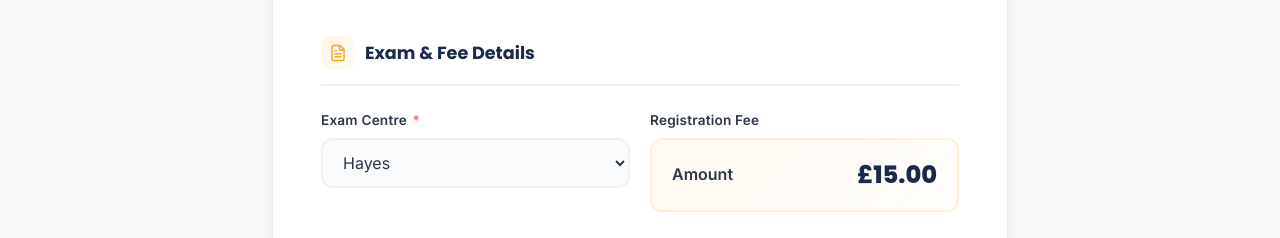
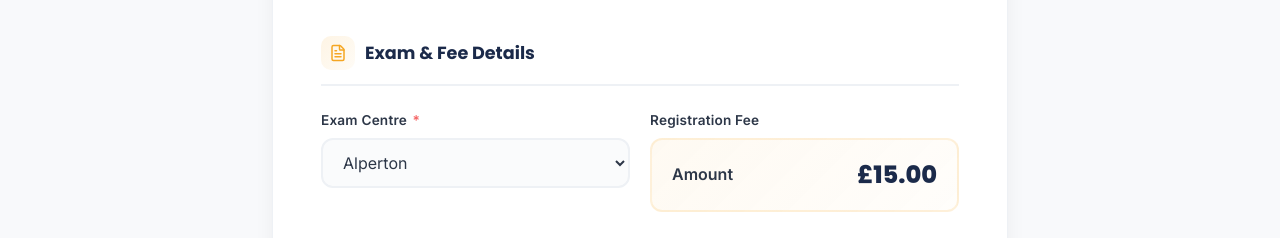
Before and after one commit to NodeKidos/smart_star_frontend, a Next.js app: page /apply-now in a window 1280 px wide. Shown: the part 1260-1498 px from the top of the page. Built offline with nearby package versions, Linux system fonts and the light colour scheme; no server answers.

Commit message:
chore: update primary exam center to Alperton and mark others as unavailable

```diff
--- a/src/app/apply-now/page.tsx
+++ b/src/app/apply-now/page.tsx
@@ -38,7 +38,7 @@ const INITIAL_FORM: FormData = {
     address: '',
     city: '',
     postcode: '',
-    examCenter: 'Hayes',
+    examCenter: 'Alperton',
     paymentReference: '',
 };
 
@@ -269,7 +269,8 @@ export default function ApplyNowPage() {
                             <div className={styles.formGroup}>
                                 <label className={styles.formLabel} htmlFor="examCenter">Exam Centre <span className={styles.formRequired}>*</span></label>
                                 <select id="examCenter" name="examCenter" className={styles.formSelect} value={formData.examCenter} onChange={handleChange}>
-                                    <option value="Hayes">Hayes</option>
+                                    <option value="Alperton">Alperton</option>
+                                    <option value="Hayes" disabled>Hayes (Currently Unavailable)</option>
                                     <option value="Harrow" disabled>Harrow (Currently Unavailable)</option>
                                 </select>
                             </div>
--- a/src/app/exam-center/page.tsx
+++ b/src/app/exam-center/page.tsx
@@ -10,15 +10,15 @@ export default function ExamCenterPage() {
 
                 <span className={styles.label}>Exam Center</span>
 
-                <h2 className={styles.title}>📍 Harrow, London</h2>
+                <h2 className={styles.title}>📍 Alperton, London</h2>
 
                 <p className={styles.subtitle}>
-                    Smart Star Competition official exam center located in Harrow, London.
+                    Smart Star Competition official exam center located in Alperton, London.
                 </p>
 
                 <div className={styles.mapWrapper}>
                    <iframe
-  src="https://maps.google.com/maps?q=51.5806,-0.3417&z=16&output=embed"
+  src="https://maps.google.com/maps?q=Alperton,London&z=15&output=embed"
   width="100%"
   height="450"
   style={{ border: 0 }}
```
Also changed, not shown: src/app/admin/gallery/page.tsx (+4 -3 lines).
